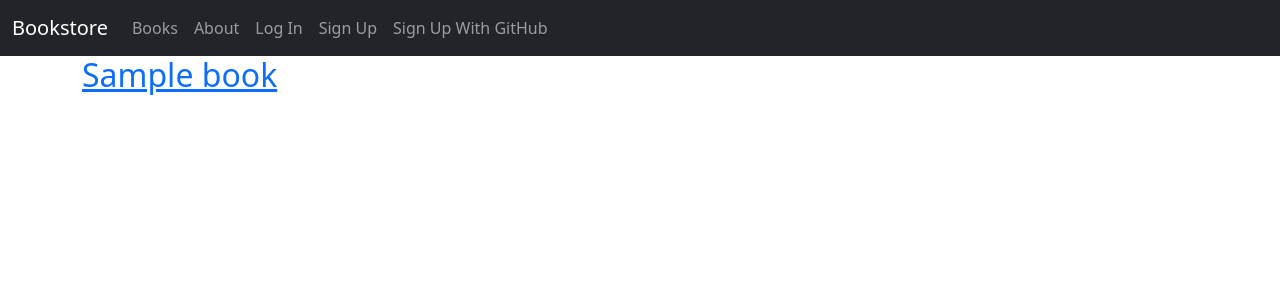
After one commit to Mahdi-Golizadeh/store_with_django, a Django app: page /books/ in a window 1280 px wide. The commit adds this page. Shown: the top 300 px of the page. Run offline with Django 4.2, Linux system fonts and the light colour scheme; tables that the repository leaves empty hold one stand-in row (values such as "Sample post"); parts of the project's set-up code (start-up, migrations or seed data) failed here and were passed over; some libraries are stand-ins or nearby versions.

Commit message:
in progress

```diff
--- /dev/null
+++ b/books/apps.py
@@ -0,0 +1,6 @@
+from django.apps import AppConfig
+
+
+class BooksConfig(AppConfig):
+    default_auto_field = "django.db.models.BigAutoField"
+    name = "books"
--- /dev/null
+++ b/books/models.py
@@ -0,0 +1,19 @@
+# books/models.py
+import uuid # new
+from django.db import models
+from django.urls import reverse
+
+class Book(models.Model):
+    id = models.UUIDField( # new
+        primary_key=True,
+        default=uuid.uuid4,
+        editable=False)
+    title = models.CharField(max_length=200)
+    author = models.CharField(max_length=200)
+    price = models.DecimalField(max_digits=6, decimal_places=2)
+
+    def __str__(self):
+        return self.title
+
+    def get_absolute_url(self):
+        return reverse("book_detail", args=[str(self.id)])
--- /dev/null
+++ b/books/tests.py
@@ -0,0 +1,3 @@
+from django.test import TestCase
+
+# Create your tests here.
--- /dev/null
+++ b/books/urls.py
@@ -0,0 +1,7 @@
+# books/urls.py
+from django.urls import path
+from .views import BookListView, BookDetailView
+urlpatterns = [
+    path("", BookListView.as_view(), name="book_list"),
+    path("<uuid:pk>", BookDetailView.as_view(), name="book_detail"),
+]
--- /dev/null
+++ b/books/views.py
@@ -0,0 +1,13 @@
+# books/views.py
+from django.views.generic import ListView, DetailView
+from .models import Book
+
+class BookListView(ListView):
+    model = Book
+    context_object_name = "book_list"
+    template_name = "books/book_list.html"
+
+class BookDetailView(DetailView): # new
+    model = Book
+    context_object_name = "book"
+    template_name = "books/book_detail.html"
--- a/django_project/settings.py
+++ b/django_project/settings.py
@@ -24,7 +24,7 @@ BASE_DIR = Path(__file__).resolve().parent.parent
 # See https://docs.djangoproject.com/en/4.2/howto/deployment/checklist/
 
 # SECURITY WARNING: keep the secret key used in production secret!
-SECRET_KEY = env.str("SECRET_KEY")
+SECRET_KEY = env.str("DJANGO_SECRET_KEY")
 
 # SECURITY WARNING: don't run with debug turned on in production!
 DEBUG = env.bool("DJANGO_DEBUG")
@@ -53,6 +53,7 @@ INSTALLED_APPS = [
     # Local
     "accounts.apps.AccountsConfig",
     "pages.apps.PagesConfig",
+    "books.apps.BooksConfig",
 ]
 
 MIDDLEWARE = [
--- a/django_project/urls.py
+++ b/django_project/urls.py
@@ -25,4 +25,5 @@ urlpatterns = [
     path("accounts/", include("allauth.urls")), # new
     # Local apps
     path("", include("pages.urls")),
+    path("books/", include("books.urls")),
 ]
--- a/templates/_base.html
+++ b/templates/_base.html
@@ -27,6 +27,9 @@
             </button>
             <div class="collapse navbar-collapse" id="navbarCollapse">
                 <ul class="navbar-nav me-auto mb-2 mb-md-0">
+                    <li class="nav-item">
+                        <a class="nav-link" href="{% url 'book_list' %}">Books</a>
+                    </li>
                     <li class="nav-item">
                         <a class="nav-link" href="{% url 'about' %}">About</a>
                     </li>
--- /dev/null
+++ b/templates/books/book_list.html
@@ -0,0 +1,10 @@
+<!-- templates/books/book_list.html -->
+{% extends '_base.html' %}
+{% block title %}Books{% endblock title %}
+{% block content %}
+{% for book in book_list %}
+<div>
+    <h2><a href="{{ book.get_absolute_url }}">{{ book.title }}</a></h2>
+</div>
+{% endfor %}
+{% endblock content %}
```
Also changed, not shown: books/admin.py (added, +9 -0 lines), templates/books/book_detail.html (added, +10 -0 lines), books/__init__.py (added), books/migrations/0001_initial.py (added), books/migrations/__init__.py (added).
